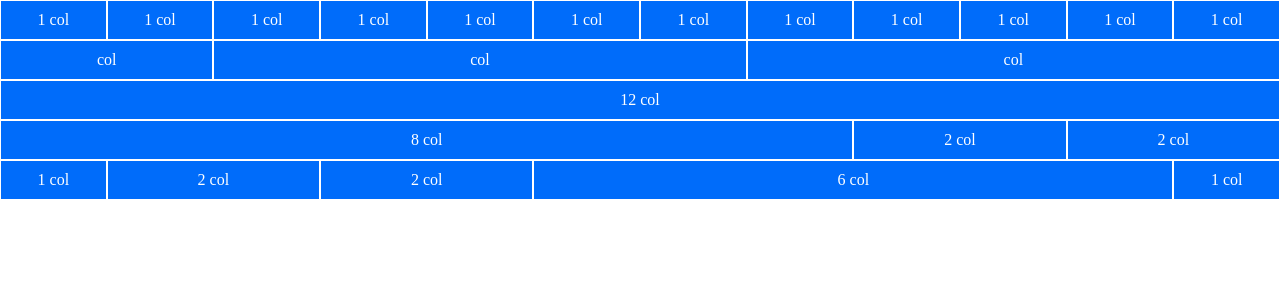
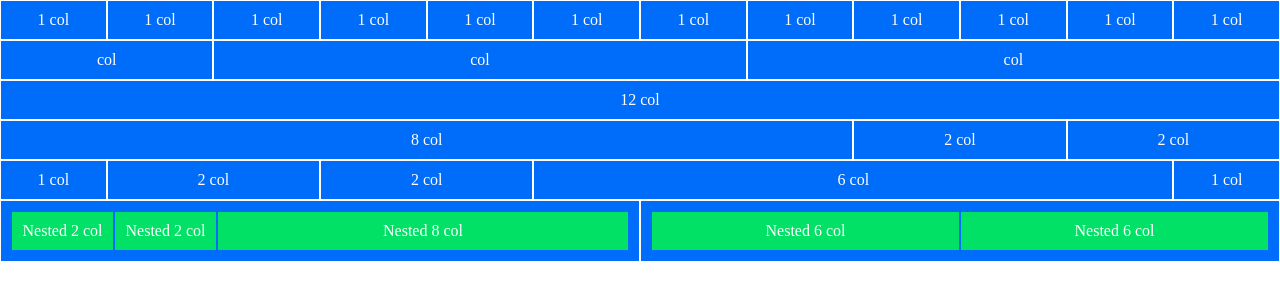
Before and after one commit to markcaf/html-css-12bool, a plain HTML site: page index.html in a window 1280 px wide. Drawn offline with Linux system fonts and the light colour scheme.

Commit message:
Sesta row - fine prima parte

```diff
--- a/css/style.css
+++ b/css/style.css
@@ -4,3 +4,10 @@
     color: white;
     border: 1px solid white;
 }
+
+.bg-green{
+    background-color: #00e165;
+    padding: 10px;
+    border: 1px solid #006cfa;
+    color: white;
+}
--- a/index.html
+++ b/index.html
@@ -10,6 +10,7 @@
 </head>
 <body>
     <div class="container-fluid">
+        <section id="first-exercise">
             <div class="row center">
                 <div class="col-1 bg-blue">1 col</div>
                 <div class="col-1 bg-blue">1 col</div>
@@ -49,7 +50,26 @@
                 <div class="col-1 bg-blue">1 col</div>
             </div>
 
+            <div class="row center">
+                <div class="col-6 bg-blue">
+                    <div class="row center">
+                        <div class="col-2 bg-green">Nested 2 col</div>
+                        <div class="col-2 bg-green">Nested 2 col</div>
+                        <div class="col-8 bg-green">Nested 8 col</div>
+                    </div>
+                </div>
+                <div class="col-6 bg-blue">
+                    <div class="row center">
+                        <div class="col-6 bg-green">Nested 6 col</div>
+                        <div class="col-6 bg-green">Nested 6 col</div>
+                    </div>
+                </div>
+            </div>
+        </section>
 
+        <section id="second-exercise">
+
+        </section>
     </div>
 
 </body>
```
Lines whose indentation alone changed are shown as unchanged.
